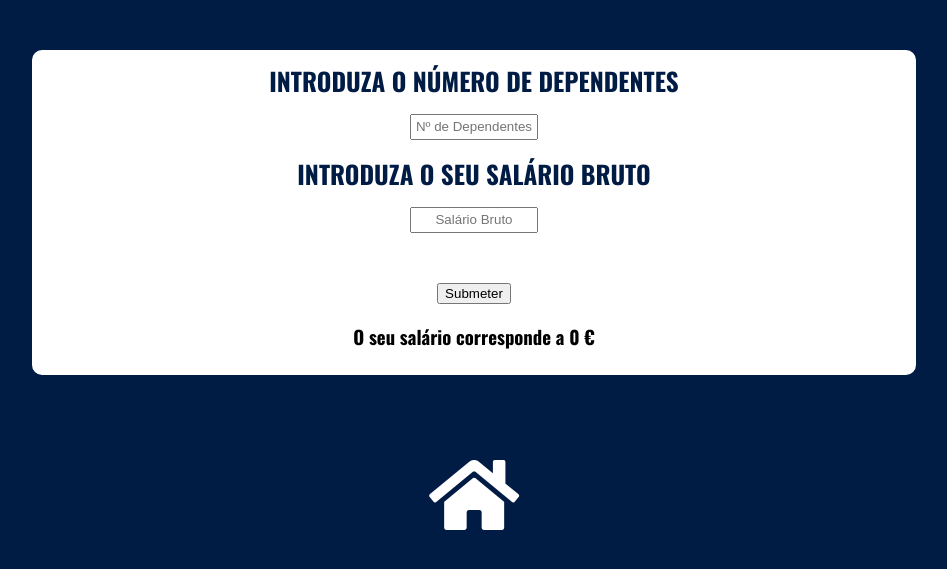
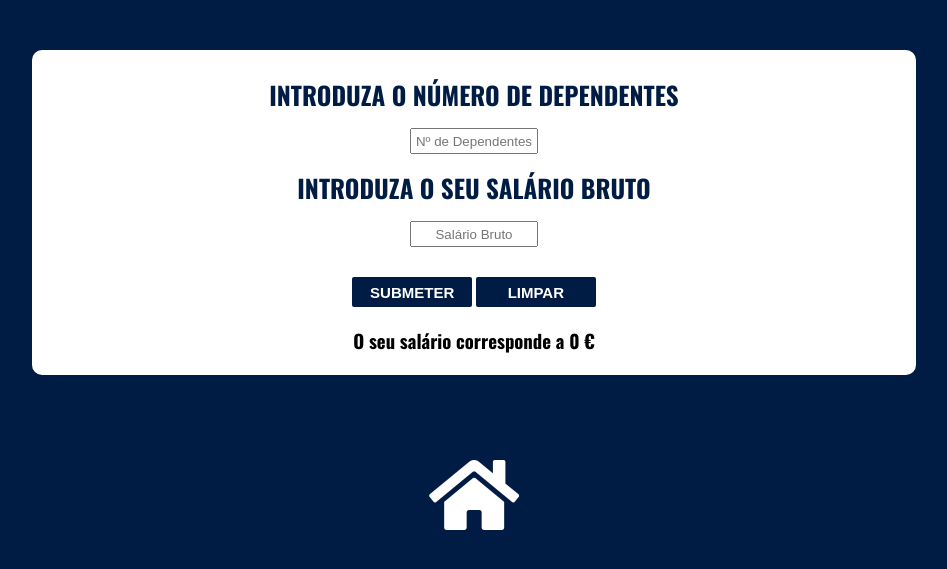
Before and after one commit to RitaSilva28/Calculadora-Sal-rio, a website: page src/NaoCasado/1/1.html in a window 1280 px wide. Both pictures are taken after a click on the button "Submeter". Shown: the part 183-752 px from the top of the page, without its empty margins (166-1113 px from the left). Drawn offline with nearby package versions, Linux system fonts and the light colour scheme.

Commit message:
created clear button

```diff
--- a/src/NaoCasado/1/1.html
+++ b/src/NaoCasado/1/1.html
@@ -39,12 +39,21 @@
         type="number"
         placeholder="Salário Bruto"
       />
+
+      <div class="buttons-container">
       <input
         id="submit-button-1"
-        class="input-submit"
+        class="input-button"
         type="button"
         value="Submeter"
       />
+      <input
+      id="clear-button-1"
+      class="input-button"
+      type="button"
+      value="LIMPAR"
+    />
+  </div>
     </div>
 
     <div class="home">
--- a/src/NaoCasado/1/1.js
+++ b/src/NaoCasado/1/1.js
@@ -208,12 +208,29 @@ const taxaDeficienteDependentes_5mais = [
 ];
 
 const submitBtn1 = document.getElementById("submit-button-1");
+const clearBtn1 = document.getElementById('clear-button-1');
 
 submitBtn1.addEventListener("click", function () {
     calcularSalario();
-    let resultado = calcularSalario()
+    let resultado = calcularSalario();
     appendResultado(resultado);
+    submitBtn1.disabled = true;
 });
+
+
+clearBtn1.addEventListener('click', function () {
+    const dependentes = document.getElementById("input-number");
+
+    const salario = document.getElementById("input-number-salary");
+
+    dependentes.value = 0;
+    salario.value = 0;
+
+    location.reload();
+
+
+
+})
 
 function calcularSalario() {
     const dependentes = document.getElementById("input-number").value;
@@ -1154,17 +1171,12 @@ function calcularSalario() {
     return totalSalario;
 }
 
+function appendResultado(salario) {
+    console.log(salario);
 
-function appendResultado(salario) {
+    const container = document.getElementById("container-page-1");
+    const salarioContainer = document.createElement("div");
+    salarioContainer.innerHTML = `<h3 style='margin:0px' > O seu salário corresponde a ${salario} € </h3>`;
 
-    console.log(salario)
-
-    const container = document.getElementById('container-page-1');
-    const salarioContainer = document.createElement('div');
-    salarioContainer.innerHTML = `<h3> O seu salário corresponde a ${salario} € </h3>`
-
-    container.appendChild(salarioContainer);
-
-
-
-};
+    container.append(salarioContainer);
+}
```
